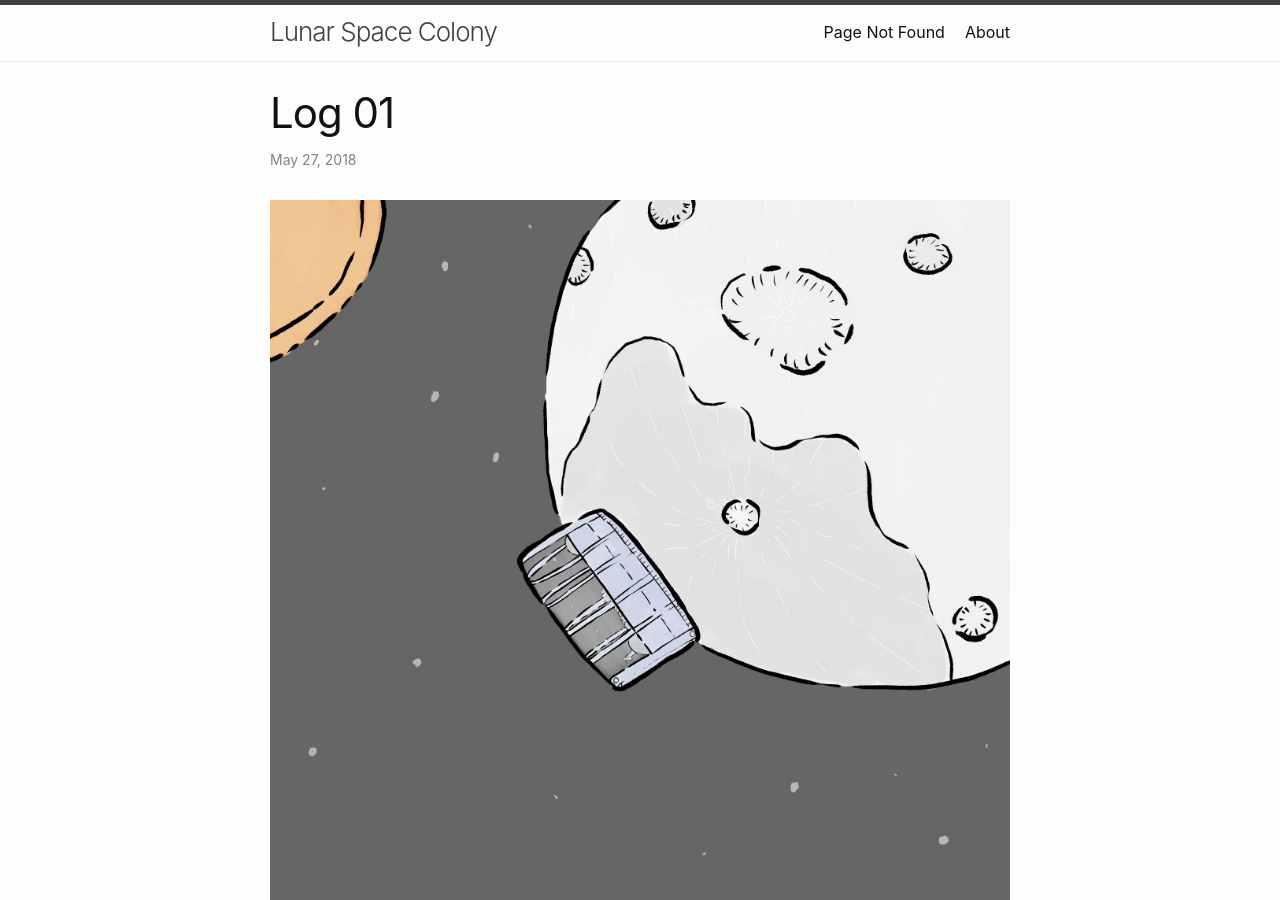
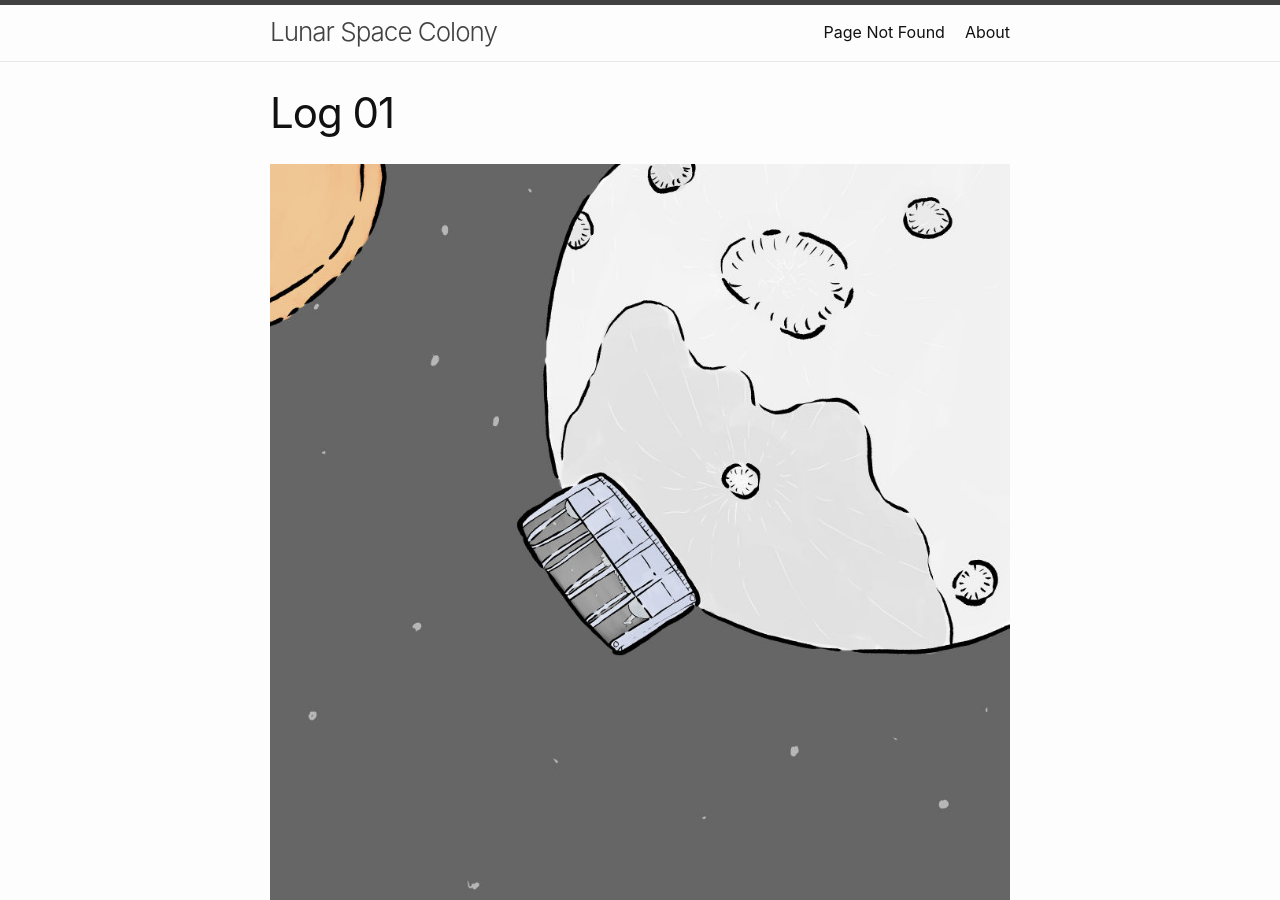
Before and after one commit to brettchalupa/lsc, a Jekyll site: the page built from _posts/2018-05-27-log-01.markdown, in a window 1280 px wide and 900 px high. Built offline with Jekyll 4.4.1, drawn with Linux system fonts in a browser that asks for light colours.

Commit message:
Remove author & date from post layout
Not needed for what I have in mind.

```diff
--- a/_layouts/post.html
+++ b/_layouts/post.html
@@ -1,18 +1,10 @@
 ---
 layout: default
 ---
-<article class="post h-entry" itemscope itemtype="http://schema.org/BlogPosting">
-
+<article class="post h-entry" itemscope itemtype="http://schema.org/CreativeWork">
   <header class="post-header">
     <h1 class="post-title p-name" itemprop="name headline">{{ page.title | escape }}</h1>
-    <p class="post-meta">
-      <time class="dt-published" datetime="{{ page.date | date_to_xmlschema }}" itemprop="datePublished">
-        {%- assign date_format = site.minima.date_format | default: "%b %-d, %Y" -%}
-        {{ page.date | date: date_format }}
-      </time>
-      {%- if page.author -%}
-        • <span itemprop="author" itemscope itemtype="http://schema.org/Person"><span class="p-author h-card" itemprop="name">{{ page.author }}</span></span>
-      {%- endif -%}</p>
+    <time class="dt-published" datetime="{{ page.date | date_to_xmlschema }}" itemprop="datePublished">
   </header>
 
   <div class="post-content e-content" itemprop="articleBody">
```
